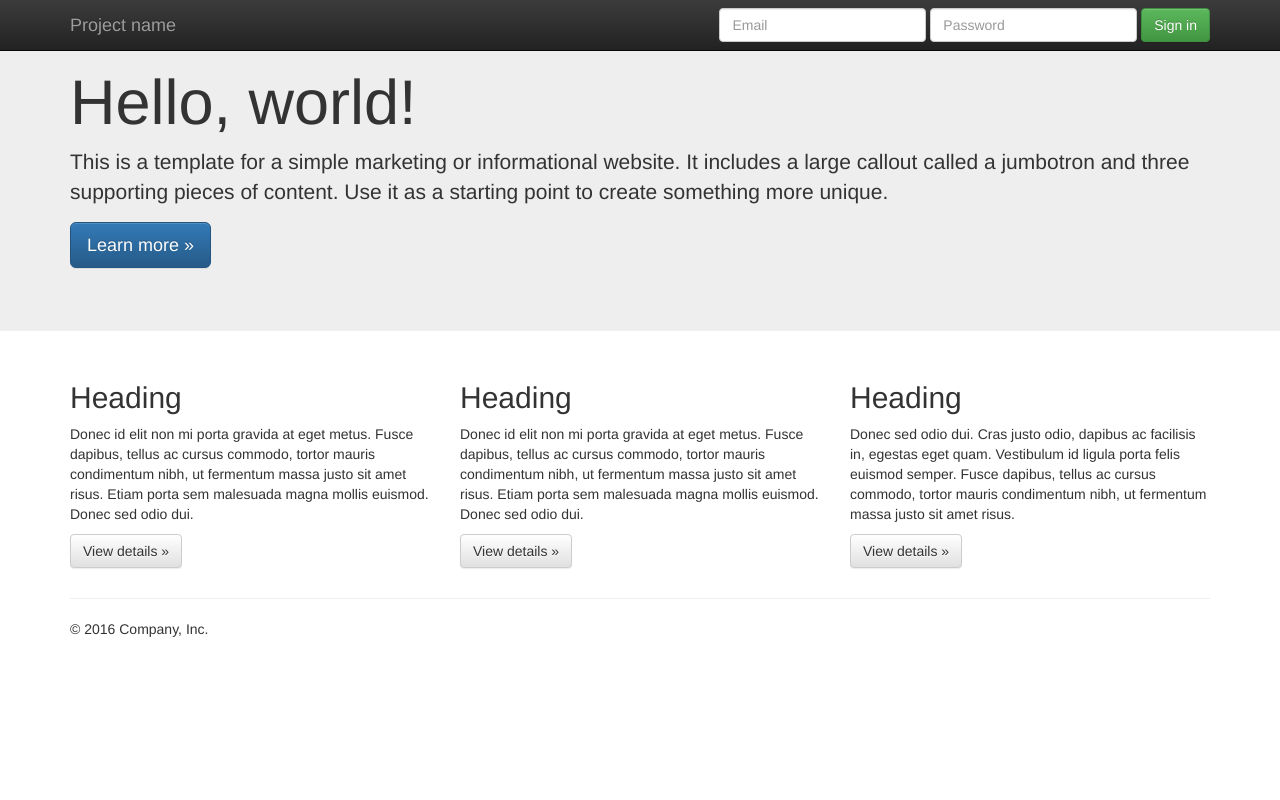
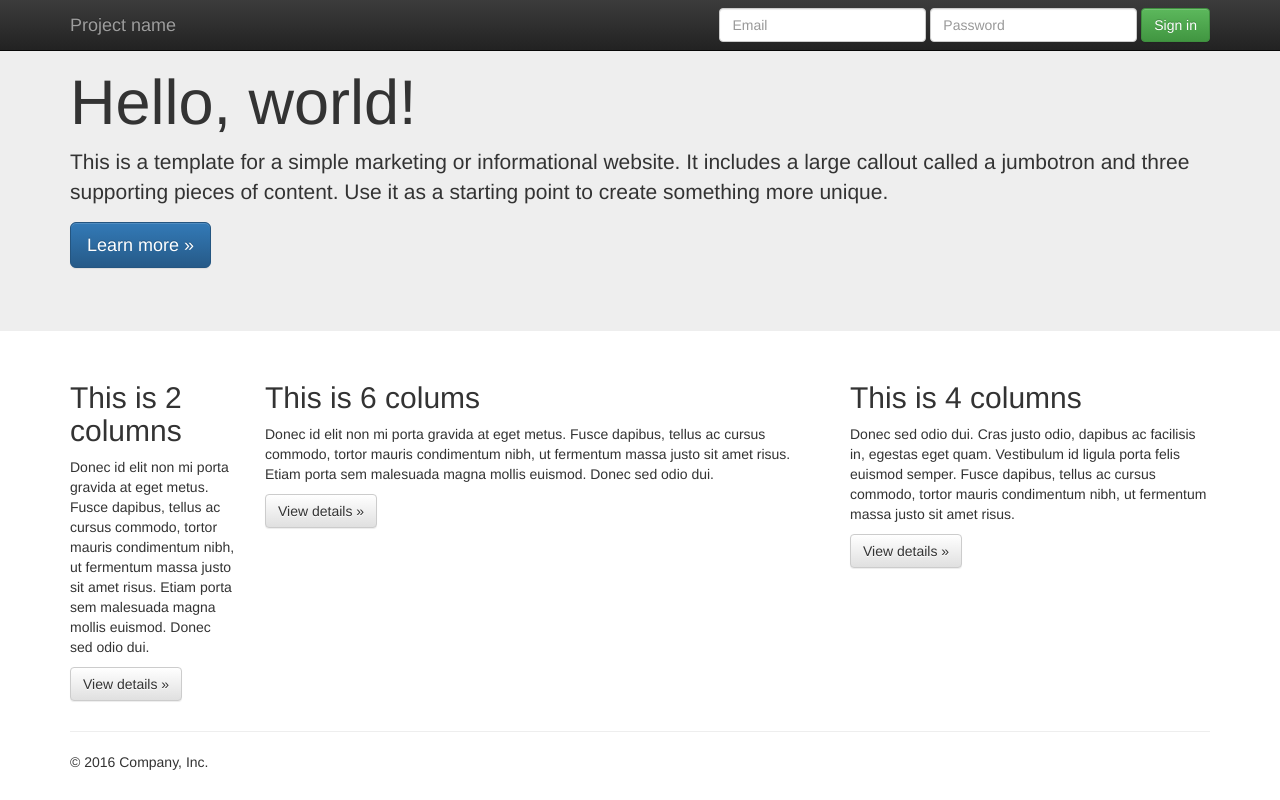
Before and after one commit to hugobarbieux/myhtmlpage, a plain HTML site: page docs/index.html in a window 1280 px wide. Drawn offline with nearby package versions, Linux system fonts and the light colour scheme; a script that the page names is missing.

Commit message:
Update index.html

```diff
--- a/docs/index.html
+++ b/docs/index.html
@@ -67,18 +67,18 @@
     <div class="container">
       <!-- Example row of columns -->
       <div class="row">
-        <div class="col-md-4">
-          <h2>Heading</h2>
+        <div class="col-md-2">
+          <h2>This is 2 columns</h2>
           <p>Donec id elit non mi porta gravida at eget metus. Fusce dapibus, tellus ac cursus commodo, tortor mauris condimentum nibh, ut fermentum massa justo sit amet risus. Etiam porta sem malesuada magna mollis euismod. Donec sed odio dui. </p>
           <p><a class="btn btn-default" href="#" role="button">View details &raquo;</a></p>
         </div>
-        <div class="col-md-4">
-          <h2>Heading</h2>
+        <div class="col-md-6">
+          <h2>This is 6 colums</h2>
           <p>Donec id elit non mi porta gravida at eget metus. Fusce dapibus, tellus ac cursus commodo, tortor mauris condimentum nibh, ut fermentum massa justo sit amet risus. Etiam porta sem malesuada magna mollis euismod. Donec sed odio dui. </p>
           <p><a class="btn btn-default" href="#" role="button">View details &raquo;</a></p>
        </div>
         <div class="col-md-4">
-          <h2>Heading</h2>
+          <h2>This is 4 columns</h2>
           <p>Donec sed odio dui. Cras justo odio, dapibus ac facilisis in, egestas eget quam. Vestibulum id ligula porta felis euismod semper. Fusce dapibus, tellus ac cursus commodo, tortor mauris condimentum nibh, ut fermentum massa justo sit amet risus.</p>
           <p><a class="btn btn-default" href="#" role="button">View details &raquo;</a></p>
         </div>
```
